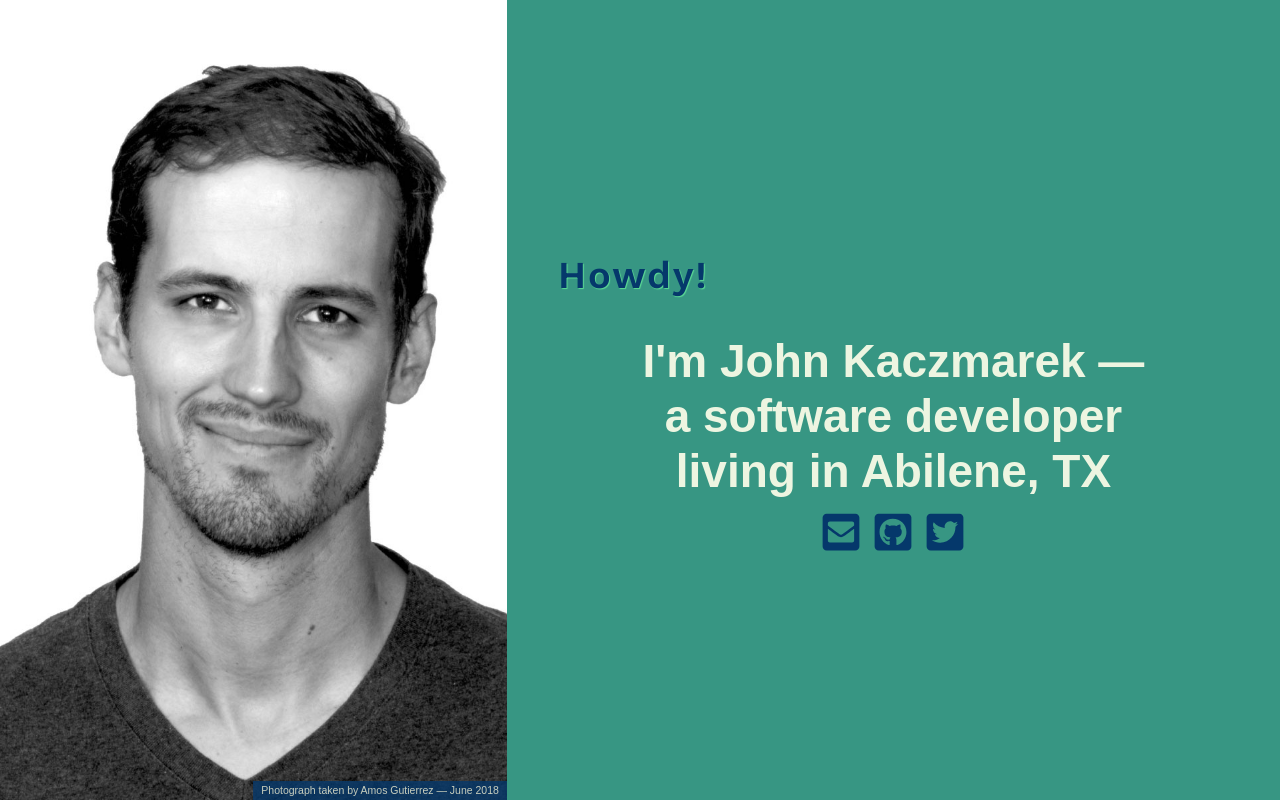
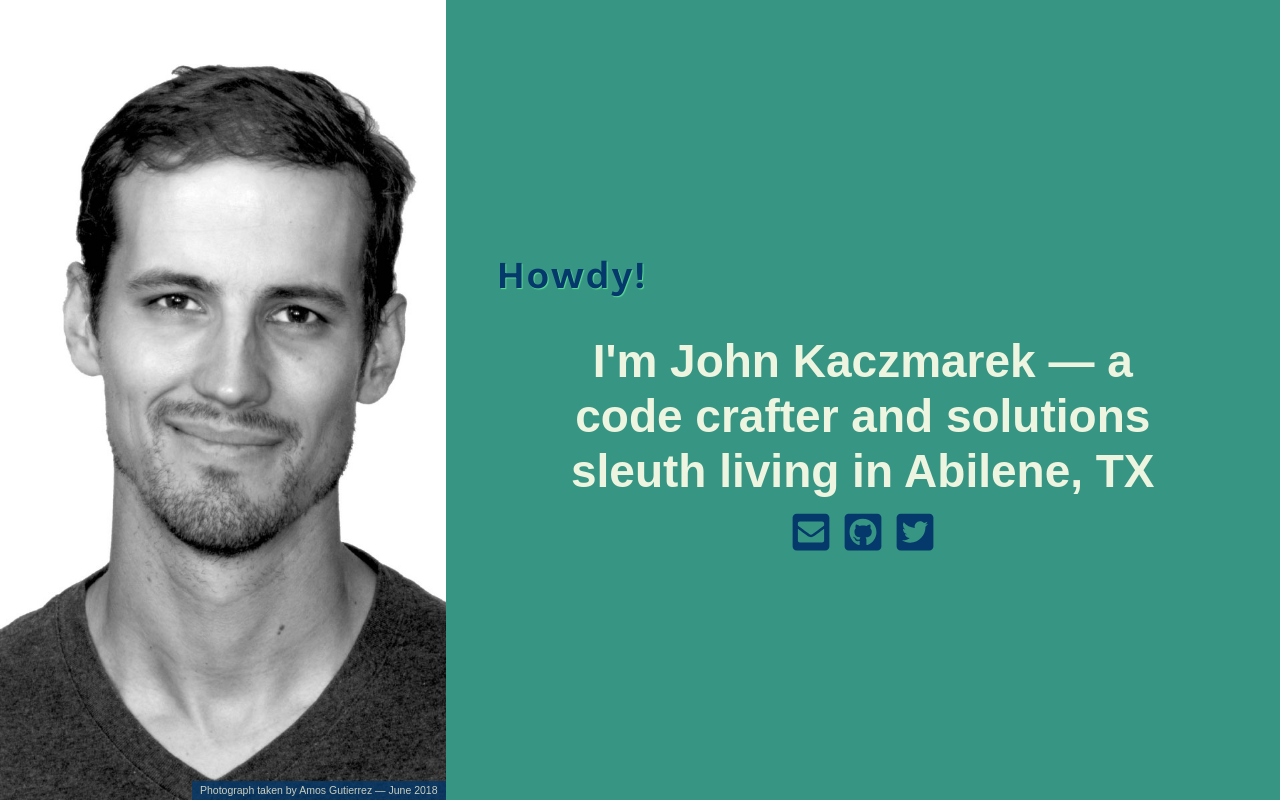
Before and after one commit to JohnKacz/johnkacz.github.io, a plain HTML site: page index.html in a window 1280 px wide. Drawn offline with nearby package versions, Linux system fonts and the light colour scheme.

Commit message:
Update wording

```diff
--- a/index.html
+++ b/index.html
@@ -25,9 +25,10 @@
     <div class="welcome">
       <h2 class="welcome__greeting">Howdy!</h2>
       <div class="welcome__about">
-        <div class="welcome__line">I'm John Kaczmarek &mdash;</div>
-        <div class="welcome__line">a software developer</div>
-        <div class="welcome__line">living in Abilene, TX</div>
+        <div class="welcome__line">I'm John Kaczmarek &mdash; a</div>
+        <div class="welcome__line">code crafter and solutions</div>
+        <div class="welcome__line">sleuth living in Abilene, TX</div>
+        <!-- <div class="welcome__line">I love making things, playing board games, going on adventures with my <a href="https://kaczmarek.us/">family</a></div> -->
       </div>
       <div class="welcome__contact">
         <a class="mail" href="mailto:john@johnkacz.com"></a>
```
